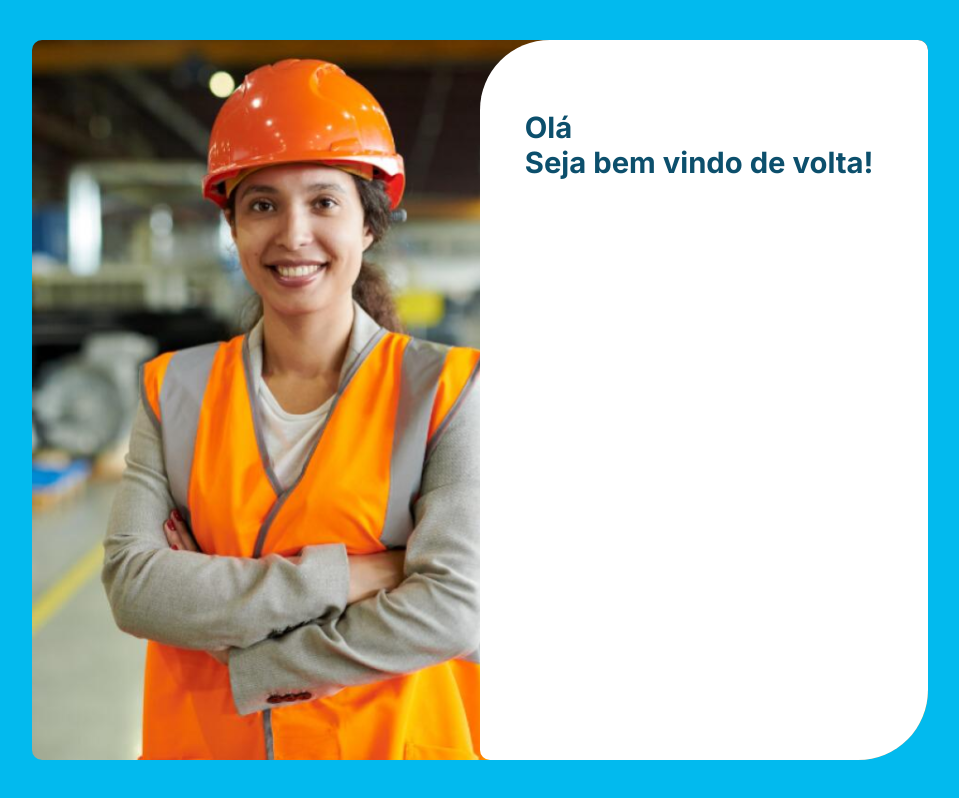
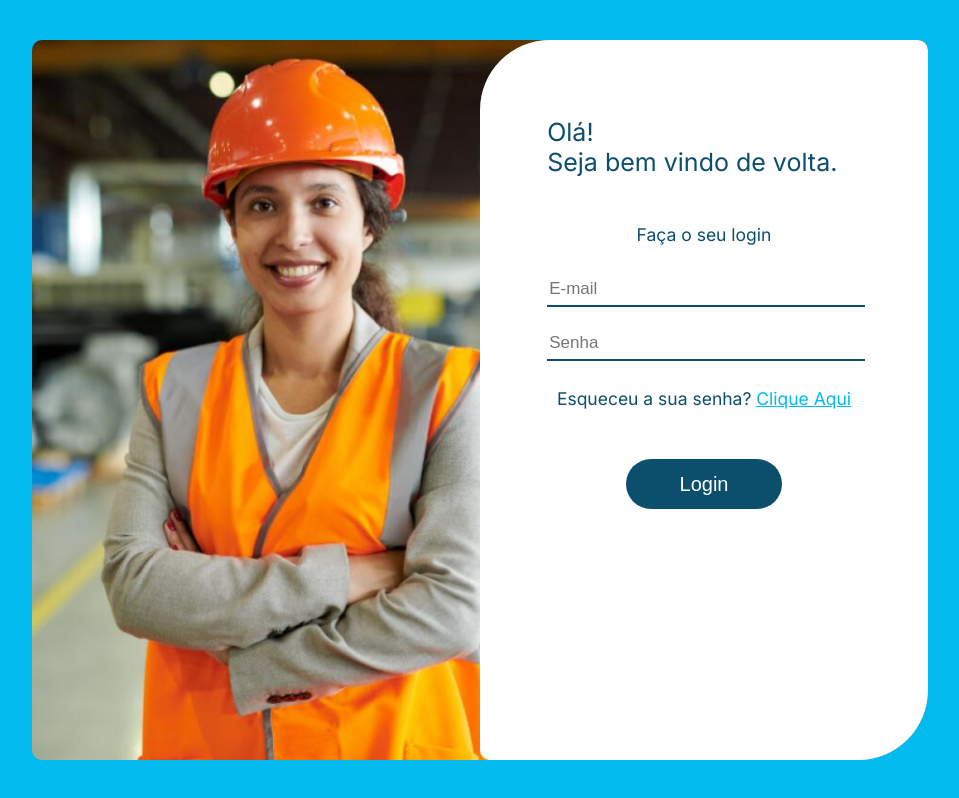
Before and after one commit to steflemos/Prevac, a React (Create React App) app: page / in a window 1280 px wide. Shown: the whole page, without its empty margins (160-1119 px from the left). Built offline with nearby package versions, Linux system fonts and the light colour scheme.

Commit message:
home check

```diff
--- a/src/Pages/Home/Home.js
+++ b/src/Pages/Home/Home.js
@@ -4,15 +4,26 @@ import imageHome from "../../imagens/imageHome.png";
 
 const Home  = () => {
     return(
-
 <body className="bodyhome">
     <section className="sectionHome">
         <div className="containerHome">
             <div className="imageHome">
                 <article className="FormHome">
                     <div className="Formulario">
-                            <h1 className="title1">Olá</h1>
-                            <h1 className="title1">Seja bem vindo de volta!</h1>
+                        <div className="TitulosHome">
+                        <h1 className="title1">Olá!</h1>
+                        <h1 className="title1">Seja bem vindo de volta.</h1>
+                        </div>
+
+                        <p className="pLogin">Faça o seu login</p>
+                        <div className="containerInputs">
+                        <input placeholder="E-mail" className="InputFormHome"></input>
+                        <input placeholder="Senha" type="password" className="InputFormHome"></input>
+                        <p className="pLogin2">Esqueceu a sua senha? <a href="#" className="linkHome">Clique Aqui</a></p>
+                        </div>
+                        <div className="DivButton">
+                            <button className="buttonLogin">Login</button>
+                        </div>
                     </div>
                 </article>
 
--- a/src/Pages/Home/home.css
+++ b/src/Pages/Home/home.css
@@ -1,7 +1,10 @@
 @import url('https://fonts.googleapis.com/css2?family=Inter:wght@100..900&display=swap');
+body{
+    margin: 0;
+
+}
 .bodyhome{
     position: relative;
-    margin: 0;
     background-color: #02BAEE;
     width: 100vw;
     height: 100vh;
@@ -9,6 +12,15 @@
     flex-direction: row;
     justify-content: center;
     align-items: center;
+}
+
+.TitulosHome{
+    margin: 15% 0;
+}
+.title1{
+    font-size: 1em;
+    font-weight: 400;
+    margin: 0;
 }
 
 .containerHome{
@@ -39,11 +51,60 @@
     width: 50%;
 }
 .Formulario{
-    padding: 70px 0 0 0;
+    padding: 30px 0 0 0;
     font-family: "Inter", sans-serif;
     font-size: 25px;
     color: #0C4F6C;
-    width: 80%;
+    width: 70%;
     margin-left: auto;
     margin-right: auto;
 }
+
+.pLogin{
+    font-size: 0.7em;
+    text-align: center;
+}
+
+.containerInputs{
+    width: 100%;
+    margin-left: auto;
+    margin-right: auto;
+}
+.InputFormHome{
+    margin: 10px 0px;
+    height: 30px;
+    width: 100%;
+    font-size: 17px;
+    border: none;
+    border-bottom: 2px solid #0C4F6C;
+    outline: 0;
+}
+.pLogin2{
+    font-size: 0.7em;
+    text-align: center;
+}
+.linkHome{
+    color: #02BAEE;
+}
+
+.DivButton{
+    margin: 50px 0;
+    width: 100%;
+    height: 50px;
+    display: flex;
+    justify-content: center;
+}
+
+.buttonLogin{
+    width: 50%;
+    background-color: #0C4F6C;
+    border: none;
+    color: #fff;
+    border-radius: 50px;
+    font-size: 0.8em;
+}
+
+.buttonLogin:hover{
+    cursor: pointer;
+    background-color: #126b91;
+}
--- a/src/Styles/global.js
+++ b/src/Styles/global.js
@@ -2,11 +2,11 @@ import { createGlobalStyle } from "styled-components";
 
 const GlobalStyle = createGlobalStyle`
 
-  * {
-    margin: 0;
-    padding: 0;
-    box-sizing: border-box;
-  }
+  // * {
+  //   margin: 0;
+  //   padding: 0;
+  //   box-sizing: border-box;
+  // }
 
 `;
 
```
Lines whose indentation alone changed are shown as unchanged.
